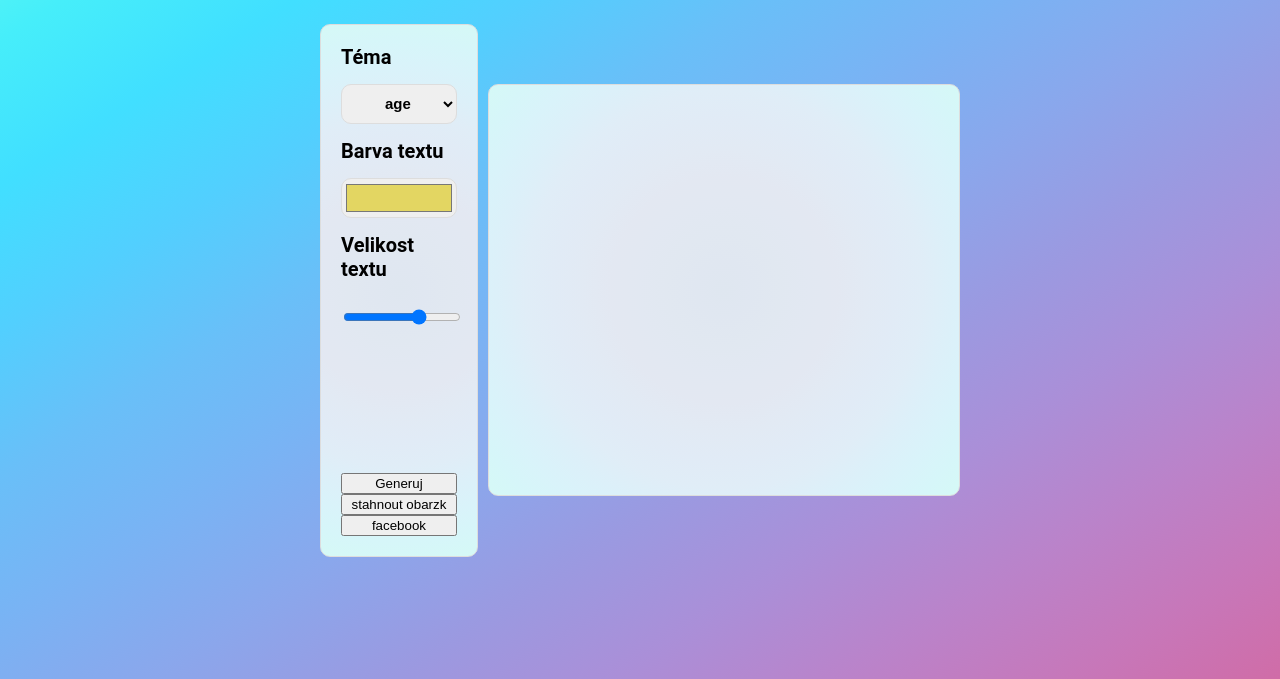
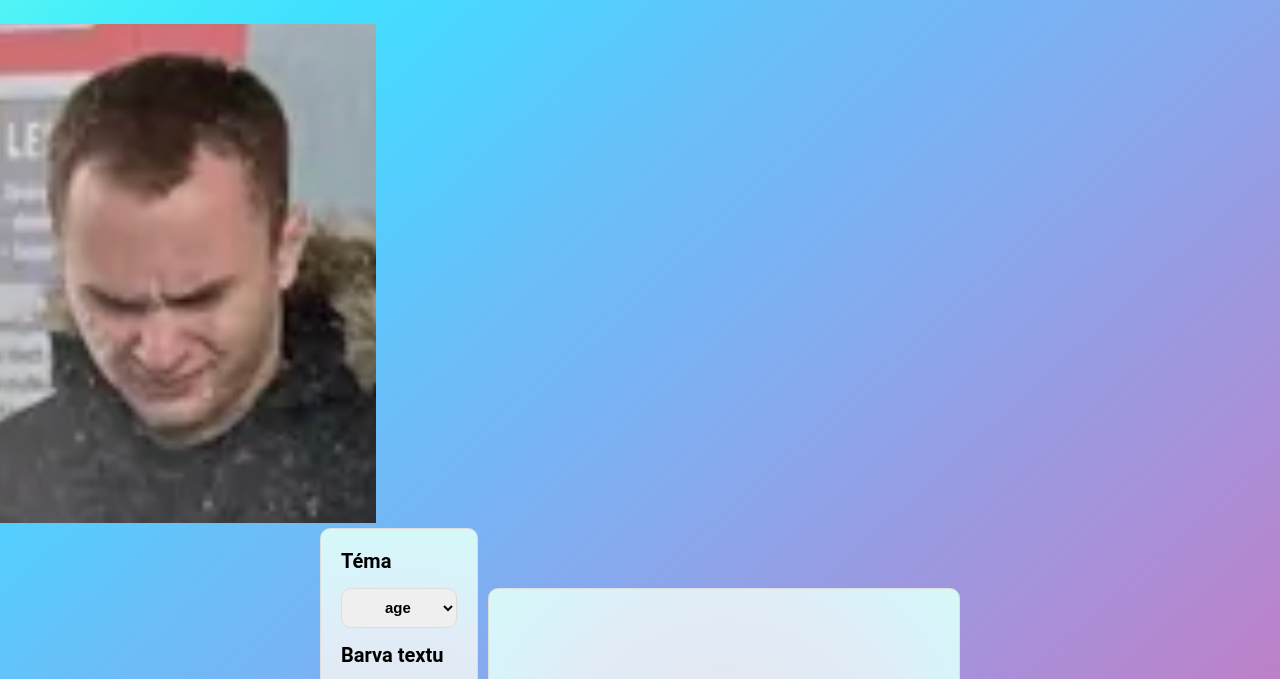
Before and after one commit to Filip-Dvorak/Quote-generator, a website: page index.html in a window 1280 px wide. Shown: the part 107-786 px from the top of the page. Drawn offline with nearby package versions, Linux system fonts and the light colour scheme.

Commit message:
zkouska obrazku

```diff
--- a/index.html
+++ b/index.html
@@ -27,6 +27,7 @@
 <script async defer crossorigin="anonymous" src="https://connect.facebook.net/en_US/sdk.js#xfbml=1&version=v10.0&appId=398009112687105"></script>
 <script src="index.js"></script>
 <h1>CITATION GENERATOR</h1>
+<img src =IMG_0561.png>
 <div class="container">
     <div class="controls">
         <label for="promptDropdown">Téma</label>
```
Also changed, not shown: IMG_0561.png (added).
